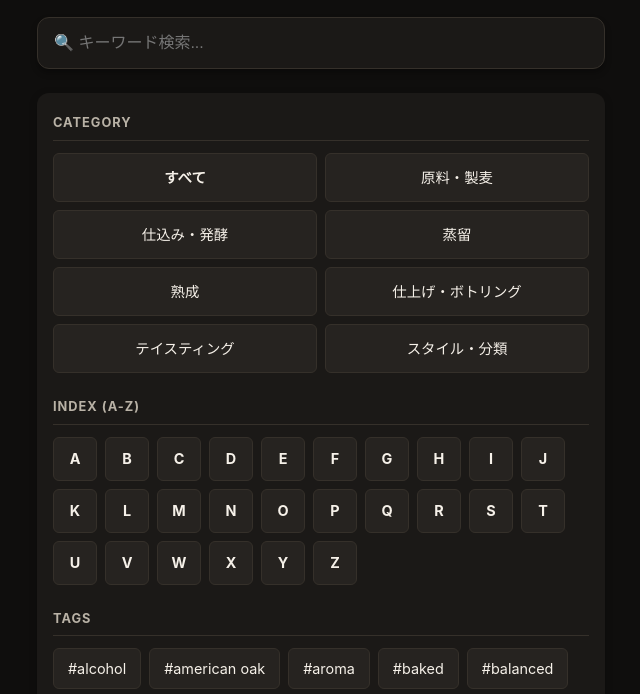
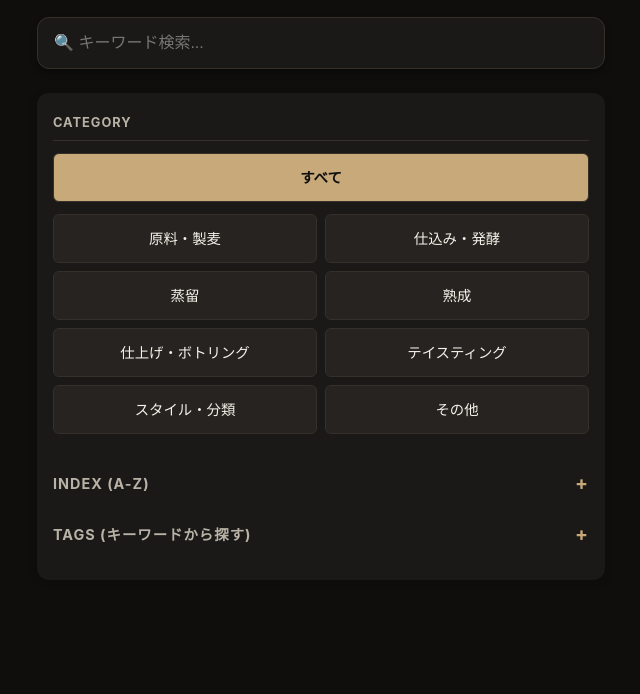
Before and after one commit to barspec884-cmyk/amber-dictionary, a plain HTML site: page index.html in a window 1280 px wide. Shown: the part 61-755 px from the top of the page, without its empty margins (319-959 px from the left). Drawn offline with Linux system fonts and the light colour scheme.

Commit message:
Add files via upload

```diff
--- a/dictionary.js
+++ b/dictionary.js
@@ -18,15 +18,17 @@ const rDesc = document.getElementById('r-desc');
 const rTags = document.getElementById('r-tags');
 
 // === カテゴリー定義（日本語表示名と、データの category ID の対応表） ===
+// === カテゴリー定義 ===
 const CATEGORIES = [
-  { id: 'all', label: 'すべて' },
+  { id: 'all', label: 'すべて' }, // これが自動的に1列・別色になります
   { id: 'raw', label: '原料・製麦' },
   { id: 'fermentation', label: '仕込み・発酵' },
   { id: 'distillation', label: '蒸留' },
   { id: 'maturation', label: '熟成' },
   { id: 'finishing', label: '仕上げ・ボトリング' },
   { id: 'tasting', label: 'テイスティング' },
-  { id: 'distribution', label: 'スタイル・分類' } // ボトラーズなどをここに入れます
+  { id: 'distribution', label: 'スタイル・分類' },
+  { id: 'others', label: 'その他' } // ★追加しました
 ];
 
 // === 初期化処理 ===
--- a/index.html
+++ b/index.html
@@ -131,11 +131,21 @@
       color: #000;
     }
 
-    /* カテゴリーボタン（スマホで押しやすいように大きく） */
+/* カテゴリーボタンのレイアウト調整 */
     #category-container .btn-chip {
-      flex: 1 1 45%; /* 2列で並べる */
+      /* 基本は2列（隙間を考慮して48%くらいに設定） */
+      flex: 1 1 48%;
       text-align: center;
       padding: 12px 4px;
+    }
+
+    /* ▼ 「すべて」ボタン（＝最初のボタン）だけ特別扱いする設定 */
+    #category-container .btn-chip:first-child {
+      flex: 1 1 100%; /* 横幅いっぱい */
+      background: var(--accent); /* 色を変えて目立たせる */
+      color: #0f0e0d; /* 文字色を黒っぽくして読みやすく */
+      font-weight: bold;
+      margin-bottom: 4px; /* 下のボタンとの間隔を少し空ける */
     }
 
     /* A-Zボタン */
@@ -222,6 +232,48 @@
       margin: 0 6px 6px 0;
       border: 1px solid #444;
       cursor: pointer;
+    }<br>
+/* ▼▼▼ 追加・修正：折りたたみ（アコーディオン）用スタイル ▼▼▼ */
+    details {
+      margin-bottom: 12px;
+      border-bottom: 1px solid #333;
+      padding-bottom: 8px;
+    }
+    details:last-of-type {
+      border-bottom: none;
+    }
+
+    summary {
+      font-size: 0.9rem;
+      color: var(--muted);
+      font-weight: bold;
+      letter-spacing: 1px;
+      cursor: pointer;
+      list-style: none; /* デフォルトの矢印を消す */
+      padding: 10px 0;
+      display: flex;
+      justify-content: space-between;
+      align-items: center;
+    }
+
+    /* 開閉の矢印アイコンをCSSで作る */
+    summary::after {
+      content: '+';
+      font-size: 1.2rem;
+      color: var(--accent);
+      margin-left: 10px;
+    }
+    details[open] summary::after {
+      content: '-';
+    }
+
+    /* アニメーション用 */
+    details[open] .button-group {
+      animation: fadeIn 0.3s ease;
+    }
+    @keyframes fadeIn {
+      from { opacity: 0; transform: translateY(-5px); }
+      to { opacity: 1; transform: translateY(0); }
     }
   </style>
 </head>
@@ -237,17 +289,22 @@
       <div id="suggest"></div>
     </div>
 
-    <div class="browse-section">
+<div class="browse-section">
 
       <div class="browse-title">CATEGORY</div>
       <div id="category-container" class="button-group">
         </div>
 
-      <div class="browse-title" style="margin-top:20px;">INDEX (A-Z)</div>
-      <div id="index-container" class="button-group"></div>
+      <details>
+        <summary>INDEX (A-Z)</summary>
+        <div id="index-container" class="button-group" style="margin-top:10px;"></div>
+      </details>
 
-      <div class="browse-title" style="margin-top:20px;">TAGS</div>
-      <div id="tag-container" class="button-group"></div>
+      <details>
+        <summary>TAGS (キーワードから探す)</summary>
+        <div id="tag-container" class="button-group" style="margin-top:10px;"></div>
+      </details>
+
     </div>
 
     <div id="list-view"></div>
```
